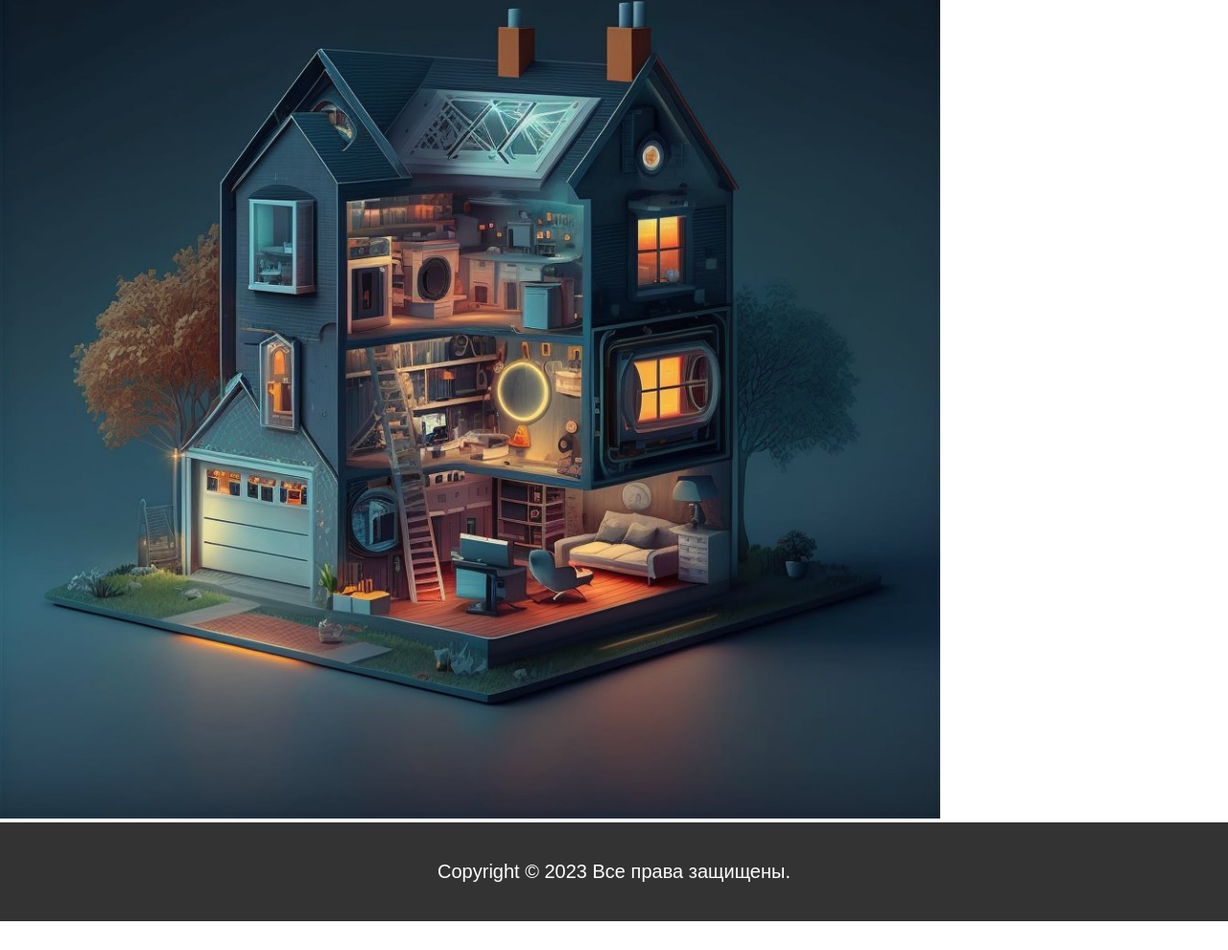
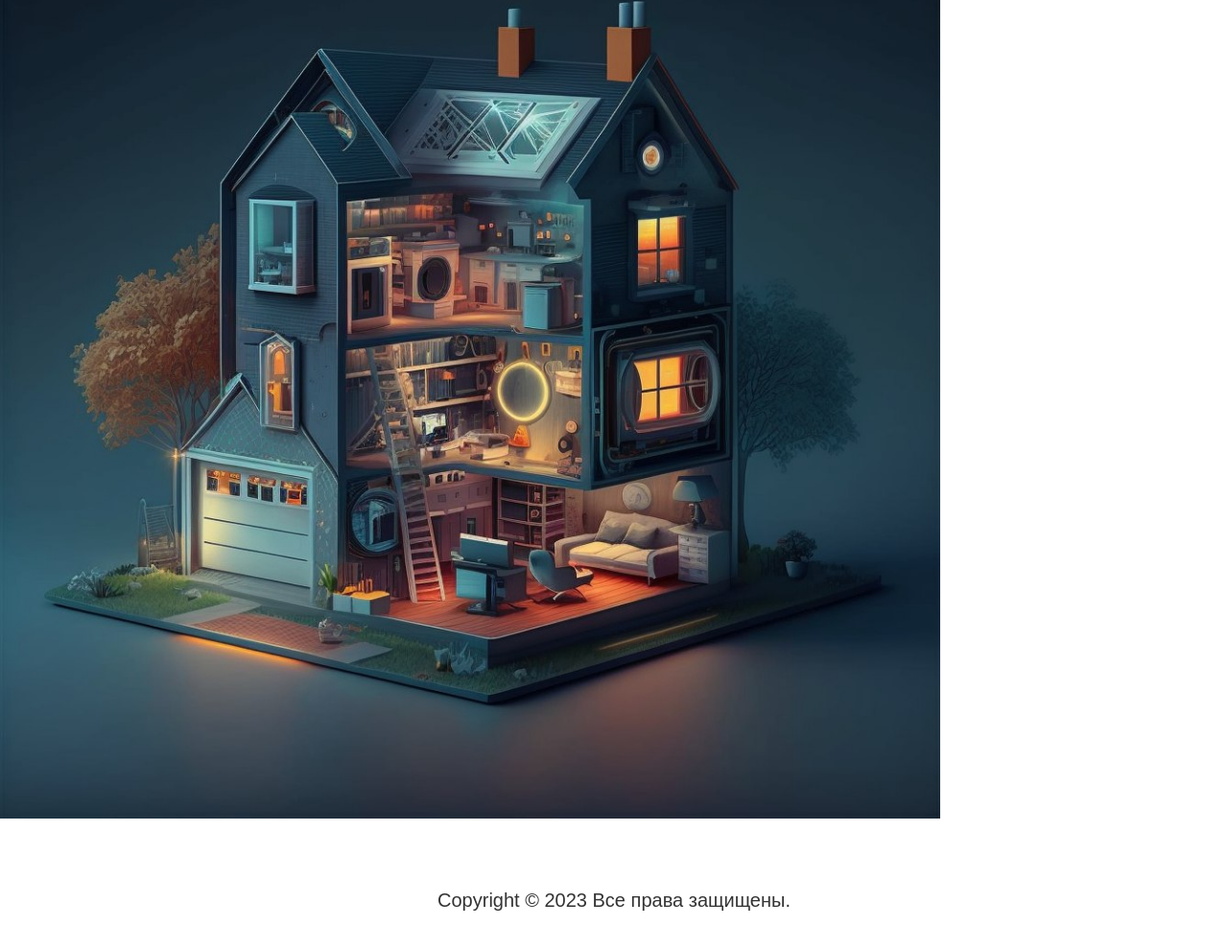
Before and after one commit to Andrey321kirian/KASmarthome, a plain HTML site: page index.html in a window 1280 px wide. Shown: the part 270-1260 px from the top of the page at 96% size. Before the commit the page ends 1230 px from the top, so only its background shows below. Drawn offline with Linux system fonts and the light colour scheme.

Commit message:
Update style2.css

```diff
--- a/style2.css
+++ b/style2.css
@@ -46,11 +46,11 @@ ul, ol {
 }
 
 footer {
- background-color: #333;
- color: #fff;
+ color: #333;
  padding: 20px;
  text-align: center;
-
+ margin-top: 30px;
+}
 }
 
 ::-webkit-details-marker {
```
